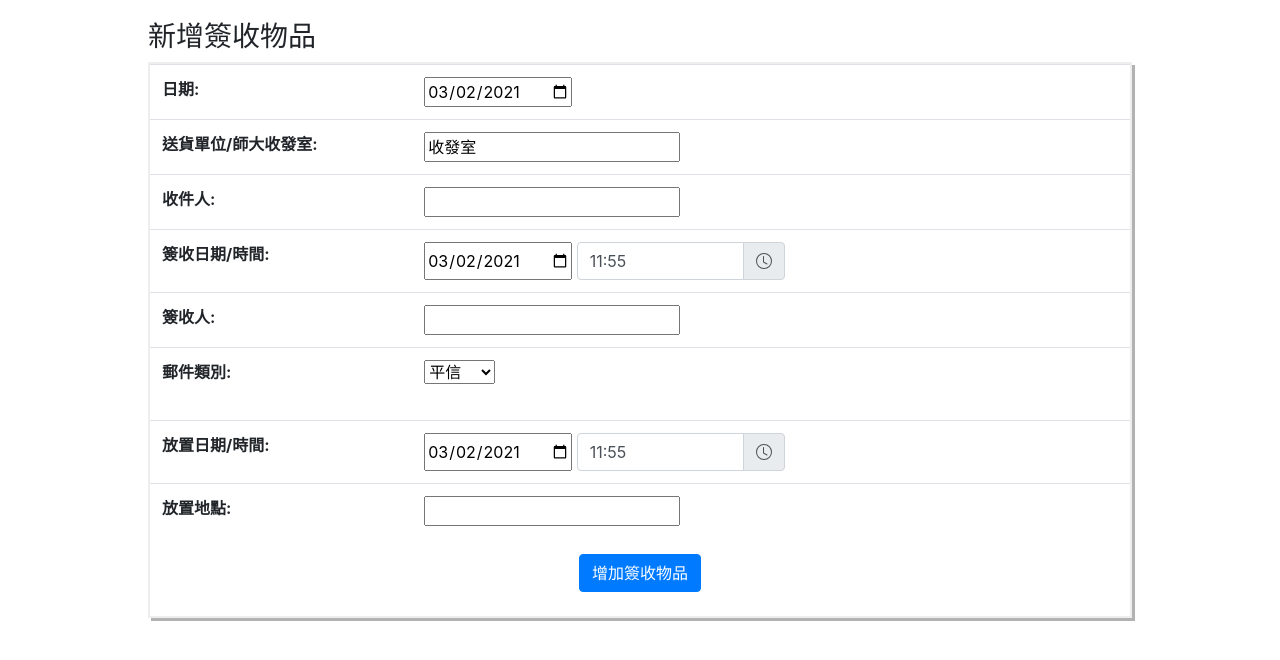
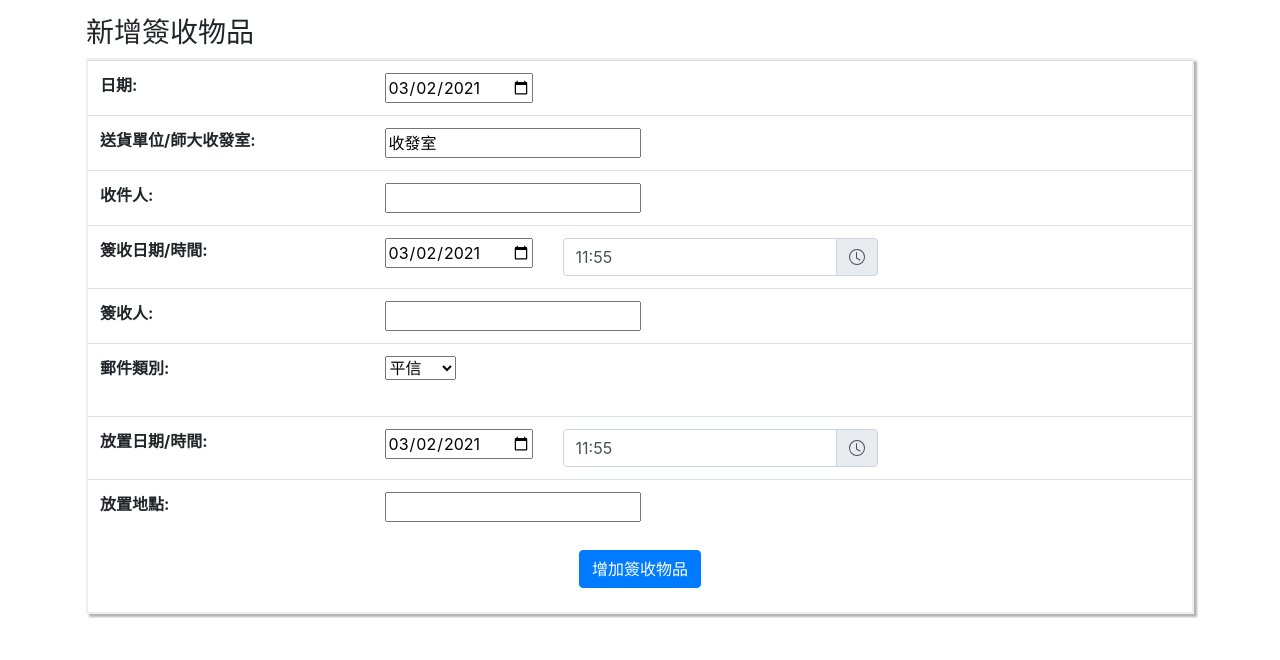
Before and after one commit to eoleedi/NTNUENG-mail, a PHP site: page /add in a window 1280 px wide. Shown: the part 76-736 px from the top of the page. Run offline with PHP 8.4, Linux system fonts and the light colour scheme; the visitor is signed in with stand-in values (Sample User, id 1); data that the repository does not hold is empty.

Commit message:
RWD update

```diff
--- a/html/css/add.css
+++ b/html/css/add.css
@@ -0,0 +1,12 @@
+.storage-box{
+    border-width:2px;
+    border-style:solid;
+    border-color:#EEEEEE;
+    box-shadow: 3px 3px 2px rgba(0, 0, 0, 0.3);
+}
+.no-padding{
+    padding-left: 0px !important;
+    padding-top: 0px !important;
+    padding-bottom: 0px !important;
+    padding-right: 0px !important;
+}
--- a/html/template/add.php
+++ b/html/template/add.php
@@ -3,6 +3,7 @@
 <head>
 	<title>新增簽收物品</title>
 	<meta charset="utf-8">
+	<meta name="viewport", content="width = device-width, initial-scale = 1.0">
 	<link rel="icon" href="/src/favicon.png">
 	<link rel="stylesheet" href="./css/add.css">
 	<link rel="stylesheet" href="https://cdn.jsdelivr.net/npm/bootstrap@4.6.0/dist/css/bootstrap.min.css" integrity="sha384-B0vP5xmATw1+K9KRQjQERJvTumQW0nPEzvF6L/Z6nronJ3oUOFUFpCjEUQouq2+l" crossorigin="anonymous">
@@ -34,11 +35,11 @@
 		?>
 	</div>
 	<?php include("nav.php"); ?>
-
+	<div class="container" style="padding: 1em;">
 		<form method="post">
-		<div class="mx-auto " style="width: 80%; padding: 20px;">
+			<div class="mx-auto">
 				<h3>新增簽收物品</h3>
-			<div style="border-width:2px; border-style:solid; border-color:#EEEEEE; box-shadow: 3px 3px  rgba(0, 0, 0, 0.3);">
+				<div class="storage-box">
 					<table class="table">
 						<tbody>
 							<tr>
@@ -52,7 +53,6 @@
 							<tr>
 								<th>收件人:  </th>
 								<td>
-								<!-- <input type="text" name="receiver" value="<?php echo htmlspecialchars($receiver); ?>">-->
 									<input type="text" name="receiver" list="receiver" value="<?php echo htmlspecialchars($receiver); ?>"/>
 									<datalist id="receiver">
 										<option>英語系辦公室</option>
@@ -62,11 +62,13 @@
 							<tr>
 								<th>簽收日期/時間: </th>
 								<td>
-								<div class="container">
+									<div class="container no-padding">
 										<div class="row">
+											<div class="col-md-auto">
 												<input type="date" name="receiveDate" value="<?php echo htmlspecialchars($receiveDate); ?>">
-										&nbsp
-										<div class="input-group clockpicker" style="width: 30%;">
+											</div>
+											<div class="col-md-auto">
+												<div class="input-group clockpicker">
 													<input type="text" name="receiveTime" class="form-control" value="<?php echo htmlspecialchars($receiveTime); ?>">
 													<div class="input-group-append input-group-addon"> <!-- #input-group-addon: make the element clickable -->
 														<span class="input-group-text">
@@ -75,6 +77,7 @@
 																<path fill-rule="evenodd" d="M7.5 3a.5.5 0 0 1 .5.5v5.21l3.248 1.856a.5.5 0 0 1-.496.868l-3.5-2A.5.5 0 0 1 7 9V3.5a.5.5 0 0 1 .5-.5z"/>
 															</svg>
 														</span>
+													</div>
 												</div>
 											</div>
 										</div>
@@ -102,11 +105,13 @@
 							<tr>
 								<th>放置日期/時間: </th>
 								<td>
-								<div class="container">
+									<div class="container no-padding">
 										<div class="row">
+											<div class="col-md-auto">
 												<input type="date" name="placementDate" value="<?php echo htmlspecialchars($placementDate); ?>">
-										&nbsp
-										<div class="input-group clockpicker" style="width: 30%;">
+											</div>
+											<div class="col-md-auto">
+												<div class="input-group clockpicker">
 													<input type="text" name="placementTime" class="form-control" value="<?php echo htmlspecialchars($placementTime); ?>">
 													<div class="input-group-append input-group-addon"> <!-- #input-group-addon: make the element clickable -->
 														<span class="input-group-text">
@@ -119,11 +124,11 @@
 												</div>
 											</div>
 										</div>
+									</div>
 								</td>
 							<tr>
 								<th>放置地點: </th>
 								<td>
-								<!-- <input type="text" name="placementLocation" value="<?php echo htmlspecialchars($placementLocation); ?>">-->
 									<input type="text" name="placementLocation" list="placementLocation" value="<?php echo htmlspecialchars($placementLocation); ?>"/>
 									<datalist id="placementLocation">
 										<option>教師研究室</option>
@@ -141,7 +146,7 @@
 				</div>
 			</div>
 		</form>
-
+	</div>
 	<script src="https://code.jquery.com/jquery-3.5.1.slim.min.js" integrity="sha384-DfXdz2htPH0lsSSs5nCTpuj/zy4C+OGpamoFVy38MVBnE+IbbVYUew+OrCXaRkfj" crossorigin="anonymous"></script>
     <script src="https://cdn.jsdelivr.net/npm/popper.js@1.16.1/dist/umd/popper.min.js" integrity="sha384-9/reFTGAW83EW2RDu2S0VKaIzap3H66lZH81PoYlFhbGU+6BZp6G7niu735Sk7lN" crossorigin="anonymous"></script>
     <script src="https://stackpath.bootstrapcdn.com/bootstrap/4.5.2/js/bootstrap.min.js" integrity="sha384-B4gt1jrGC7Jh4AgTPSdUtOBvfO8shuf57BaghqFfPlYxofvL8/KUEfYiJOMMV+rV" crossorigin="anonymous"></script>
--- a/html/template/login.php
+++ b/html/template/login.php
@@ -3,7 +3,7 @@
 <head>
     <title>登入</title>
     <meta charset="UTF-8">
-
+    <meta name="viewport", content="width = device-width, initial-scale = 1.0">
     <link rel="icon" href="/src/favicon.png">
     <link rel="stylesheet" href="https://cdn.jsdelivr.net/npm/bootstrap@4.6.0/dist/css/bootstrap.min.css" integrity="sha384-B0vP5xmATw1+K9KRQjQERJvTumQW0nPEzvF6L/Z6nronJ3oUOFUFpCjEUQouq2+l" crossorigin="anonymous">
     <link rel="stylesheet" href="./css/login.css">
--- a/html/template/mod.php
+++ b/html/template/mod.php
@@ -3,7 +3,7 @@
 <head>
 	<title>修改簽收物品</title>
 	<meta charset="UTF-8">
-
+	<meta name="viewport", content="width = device-width, initial-scale = 1.0">
 	<link rel="icon" href="/src/favicon.png">
 	<link rel="stylesheet" href="https://cdn.jsdelivr.net/npm/bootstrap@4.6.0/dist/css/bootstrap.min.css" integrity="sha384-B0vP5xmATw1+K9KRQjQERJvTumQW0nPEzvF6L/Z6nronJ3oUOFUFpCjEUQouq2+l" crossorigin="anonymous">
 	<link rel="stylesheet" type="text/css" href="css/bootstrap-clockpicker.min.css">
```
Also changed, not shown: html/css/index.css (+12 -0 lines), html/template/index.php (+17 -14 lines). Lines whose indentation alone changed are shown as unchanged.
